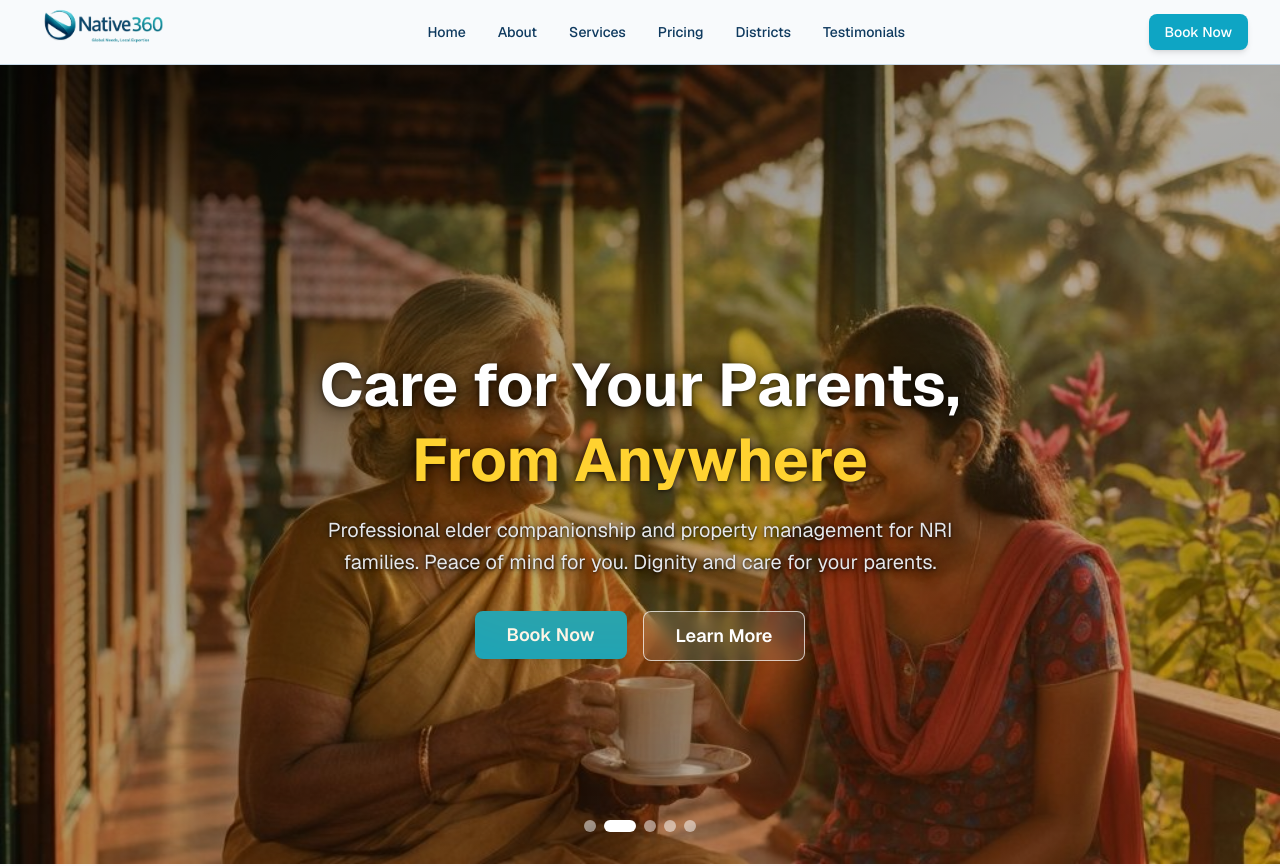
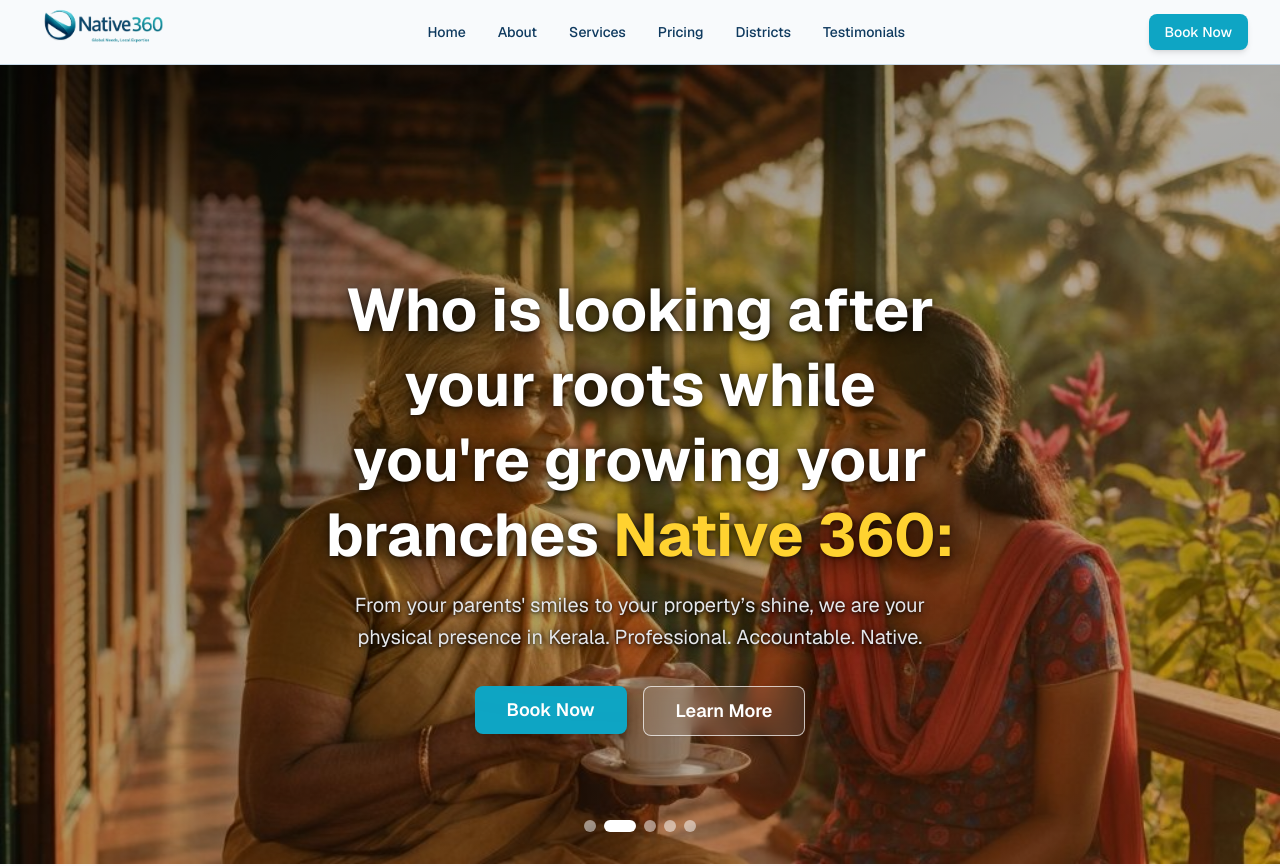
Before and after one commit to EviternDev/native360, a Next.js app: page / in a window 1280 px wide. Shown: the top 866 px of the page. Built offline with nearby package versions, Linux system fonts and the light colour scheme.

Commit message:
hero text change

```diff
--- a/components/hero.tsx
+++ b/components/hero.tsx
@@ -35,9 +35,7 @@ const Hero = () => {
             <div
               key={index}
               className={`absolute inset-0 bg-cover bg-center transition-opacity duration-1000 ease-in-out animate-kenburns ${
-                            index === currentImageIndex
-                                ? "opacity-100"
-                                : "opacity-0"
+                index === currentImageIndex ? "opacity-100" : "opacity-0"
               }`}
               style={{
                 backgroundImage: `url(${image.url})`,
@@ -59,15 +57,14 @@ const Hero = () => {
             {/* Text scrim */}
             <div className="relative mb-8 animate-in fade-in slide-in-from-bottom-4 duration-700">
               <h1 className="text-4xl md:text-5xl lg:text-6xl font-bold text-white mb-4 leading-tight text-balance [text-shadow:0_2px_20px_rgba(0,0,0,0.8),0_1px_4px_rgba(0,0,0,0.6)]">
-                            Care for Your Parents,{" "}
-                            <span className="text-amber-300">
-                                From Anywhere
-                            </span>
+                {
+                  "Who is looking after your roots while you're growing your branches "
+                }
+                <span className="text-amber-300">Native 360:</span>
               </h1>
               <p className="text-lg md:text-xl text-gray-200 text-balance leading-relaxed [text-shadow:0_1px_12px_rgba(0,0,0,0.9),0_1px_3px_rgba(0,0,0,0.7)]">
-                            Professional elder companionship and property
-                            management for NRI families. Peace of mind for you.
-                            Dignity and care for your parents.
+                From your parents' smiles to your property’s shine, we are your
+                physical presence in Kerala. Professional. Accountable. Native.
               </p>
             </div>
 
@@ -86,9 +83,7 @@ const Hero = () => {
   transition-all duration-300 ease-out
   hover:scale-105 hover:text-black hover:border-white group"
                 >
-                                <span className="relative z-10">
-                                    Learn More
-                                </span>
+                  <span className="relative z-10">Learn More</span>
 
                   {/* Sliding white fill on hover */}
                   <span className="absolute inset-0 bg-white translate-x-[-100%] group-hover:translate-x-0 transition-transform duration-300 ease-out" />
```
Lines whose indentation alone changed are shown as unchanged.
